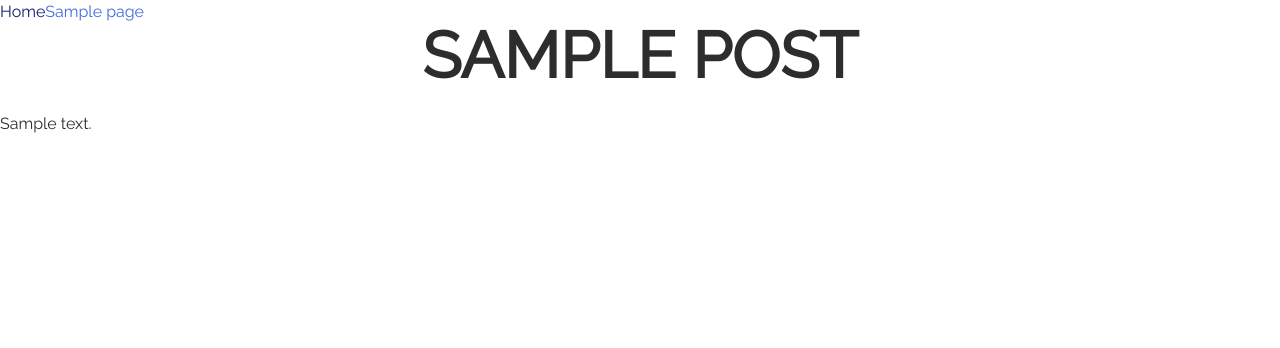
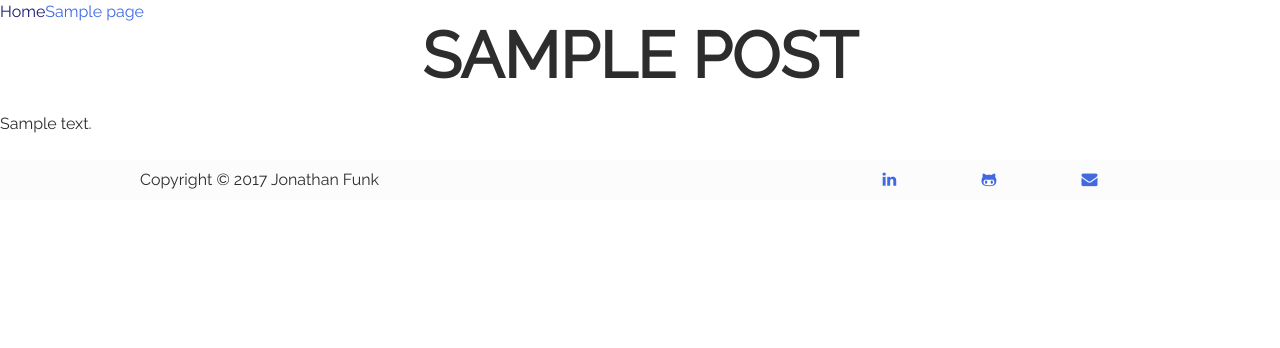
Before and after one commit to jonathanfunk/personal-site, a WordPress theme: template themes/jonfunk/page.php in a window 1280 px wide. Shown: the top 348 px of the page. Run offline with PHP 8.4 and a stand-in for WordPress, Linux system fonts and the light colour scheme; the site name, menu and one post (Sample post) are stand-ins, and other content is empty.

Commit message:
footer styled

```diff
--- a/themes/jonfunk/footer.php
+++ b/themes/jonfunk/footer.php
@@ -8,6 +8,20 @@
 ?>
 
 			</div><!-- #content -->
+			<footer id="colophon" class="site-footer" role="contentinfo">
+				<div class="container">
+					<div class="site-info">
+						<p>Copyright &copy; <?php echo date("Y"); ?> Jonathan Funk</p>
+					</div>
+					<div class="social-icons">
+         		<ul>
+              <li><a href="https://ca.linkedin.com/in/jonathan-funk" target="_blank"><i class="fa fa-linkedin" aria-hidden="true"></a></i>
+              <li><a href="https://github.com/jonathanfunk" target="_blank"><i class="fa fa-github-alt" aria-hidden="true"></a></i>
+              <li><a href="/cdn-cgi/l/email-protection#513b3e3f37243f3a6969113c30383d7f323e3c"><i class="fa fa-envelope" aria-hidden="true"></i></a></li>
+					  </ul>
+					</div>
+				</div><!-- .site-info -->
+			</footer><!-- #colophon -->
 		</div><!-- #page -->
 
 		<?php wp_footer(); ?>
--- a/themes/jonfunk/sass/_front-page.scss
+++ b/themes/jonfunk/sass/_front-page.scss
@@ -101,3 +101,30 @@ section {
     font-size: 2rem;
   }
 }
+
+/* Footer */
+
+footer {
+  height: 40px;
+  background-color: $color__section-even;
+  .container {
+    display: flex;
+    justify-content: space-between;
+  }
+  p {
+    margin-bottom: 0;
+    line-height: 40px;
+  }
+  .site-info, .social-icons {
+    width: 100%;
+    max-width: 300px;
+  }
+  ul {
+    display: flex;
+    flex-wrap: wrap;
+    justify-content: space-around;
+    li {
+      line-height: 40px;
+    }
+  }
+}
--- a/themes/jonfunk/style.css
+++ b/themes/jonfunk/style.css
@@ -772,3 +772,28 @@ section {
 
 .contact a {
   font-size: 2rem; }
+
+/* Footer */
+footer {
+  height: 40px;
+  background-color: #fcfcfc; }
+  footer .container {
+    display: -ms-flexbox;
+    display: flex;
+    -ms-flex-pack: justify;
+        justify-content: space-between; }
+  footer p {
+    margin-bottom: 0;
+    line-height: 40px; }
+  footer .site-info, footer .social-icons {
+    width: 100%;
+    max-width: 300px; }
+  footer ul {
+    display: -ms-flexbox;
+    display: flex;
+    -ms-flex-wrap: wrap;
+        flex-wrap: wrap;
+    -ms-flex-pack: distribute;
+        justify-content: space-around; }
+    footer ul li {
+      line-height: 40px; }
```
Also changed, not shown: themes/jonfunk/build/css/style.min.css, 1 other file.
